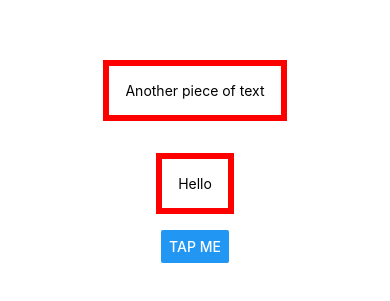
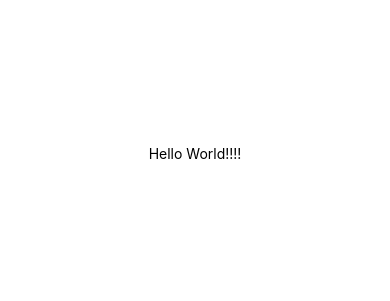
Before and after one commit to nikolalazarevic011/React-Native, a React Native app: screen / in a window 390 px wide. Shown: the part 269-570 px from the top of the page. Built offline with nearby package versions, Linux system fonts and the light colour scheme.

Commit message:
sec 3 start

```diff
--- a/App.js
+++ b/App.js
@@ -1,14 +1,11 @@
-import { Button, StyleSheet, Text, View } from "react-native";
+import { StatusBar } from 'expo-status-bar';
+import { StyleSheet, Text, View } from 'react-native';
 
 export default function App() {
   return (
     <View style={styles.container}>
-            <View>
-                <Text style={styles.dummyText}>Another piece of text</Text>
-            </View>
-            {/* <Text style={{ margin: 16, borderWidth: 6, padding: 16 }}> */}
-            <Text style={styles.dummyText}>Hello</Text>
-            <Button title="Tap Me" />
+      <Text>Hello World!!!!</Text>
+      <StatusBar style="auto" />
     </View>
   );
 }
@@ -16,14 +13,8 @@ export default function App() {
 const styles = StyleSheet.create({
   container: {
     flex: 1,
-        backgroundColor: "#fff",
-        alignItems: "center",
-        justifyContent: "center",
-    },
-    dummyText: {
-        margin: 16,
-        borderWidth: 6,
-        padding: 16,
-        borderColor: "red",
+    backgroundColor: '#fff',
+    alignItems: 'center',
+    justifyContent: 'center',
   },
 });
--- a/app.json
+++ b/app.json
@@ -5,20 +5,24 @@
     "version": "1.0.0",
     "orientation": "portrait",
     "icon": "./assets/icon.png",
-    "userInterfaceStyle": "light",
-    "newArchEnabled": true,
     "splash": {
-      "image": "./assets/splash-icon.png",
+      "image": "./assets/splash.png",
       "resizeMode": "contain",
       "backgroundColor": "#ffffff"
     },
+    "updates": {
+      "fallbackToCacheTimeout": 0
+    },
+    "assetBundlePatterns": [
+      "**/*"
+    ],
     "ios": {
       "supportsTablet": true
     },
     "android": {
       "adaptiveIcon": {
         "foregroundImage": "./assets/adaptive-icon.png",
-        "backgroundColor": "#ffffff"
+        "backgroundColor": "#FFFFFF"
       }
     },
     "web": {
--- /dev/null
+++ b/babel.config.js
@@ -0,0 +1,6 @@
+module.exports = function(api) {
+  api.cache(true);
+  return {
+    presets: ['babel-preset-expo'],
+  };
+};
```
Also changed, not shown: assets/splash.png (added). Lines whose indentation alone changed are shown as unchanged.
